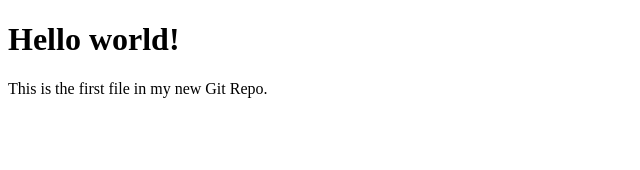
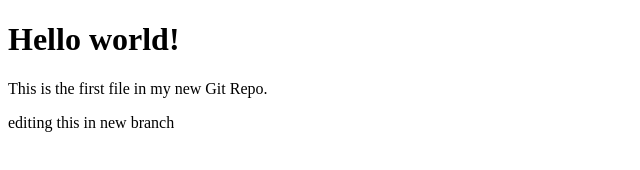
Before and after one commit to Sam123-droid-ctrl/Hello-worldl, a plain HTML site: page index.html in a window 1280 px wide. Shown: the whole page, without its empty margins (0-640 px from the left). Drawn offline with Linux system fonts and the light colour scheme.

Commit message:
Update index.html

```diff
--- a/index.html
+++ b/index.html
@@ -7,6 +7,7 @@
 
 <h1>Hello world!</h1>
 <p>This is the first file in my new Git Repo.</p>
+  <p>editing this in new branch</p>
 
 </body>
 </html>
```
